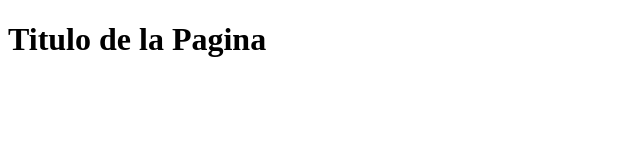
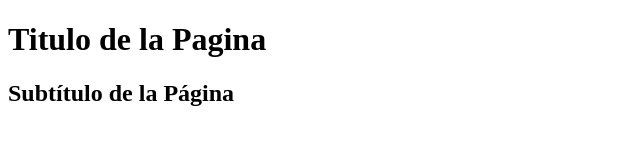
Before and after one commit to ipf-tlp-2019/Prueba, a plain HTML site: page index.html in a window 1280 px wide. Shown: the whole page, without its empty margins (0-640 px from the left). Drawn offline with Linux system fonts and the light colour scheme.

Commit message:
Esta es una pequeña modificación

```diff
--- a/index.html
+++ b/index.html
@@ -8,5 +8,6 @@
 </head>
 <body>
     <h1>Titulo de la Pagina</h1>
+    <h2>Subtítulo de la Página</h2>
 </body>
 </html>
```
